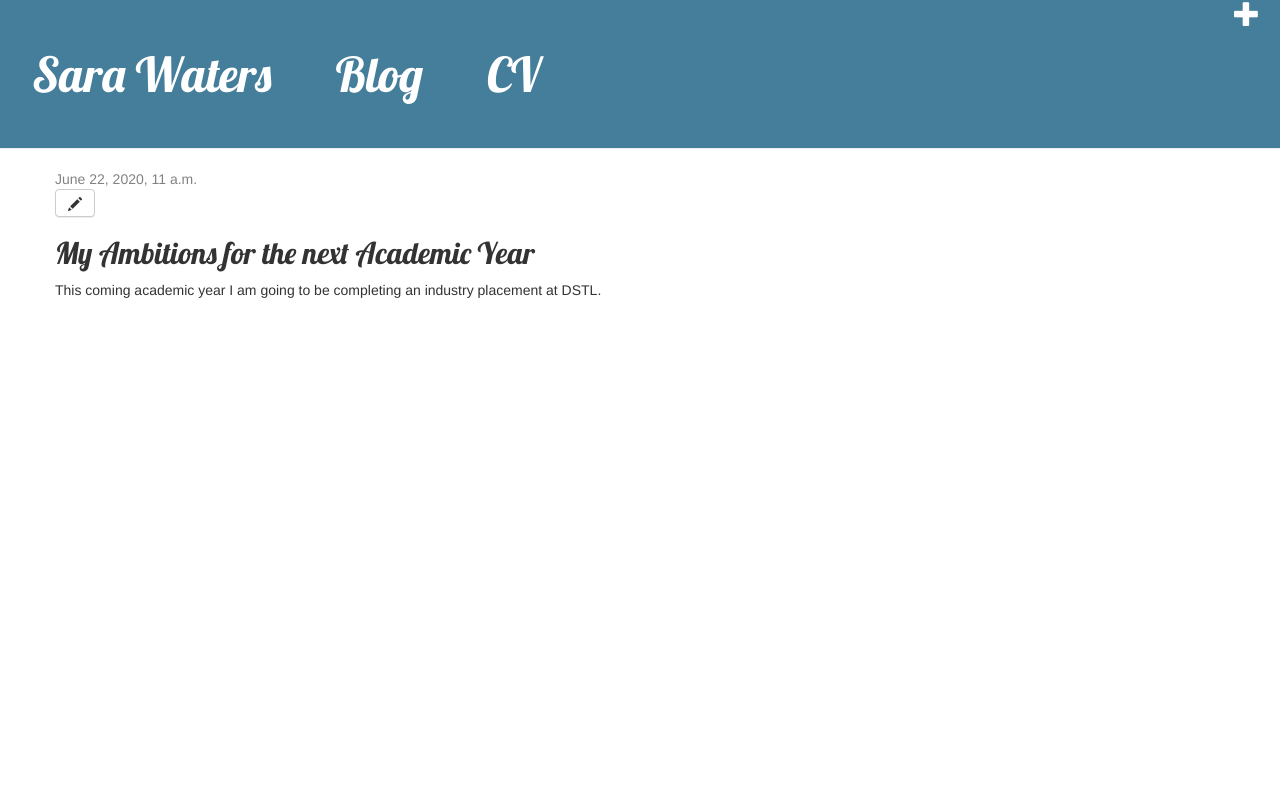
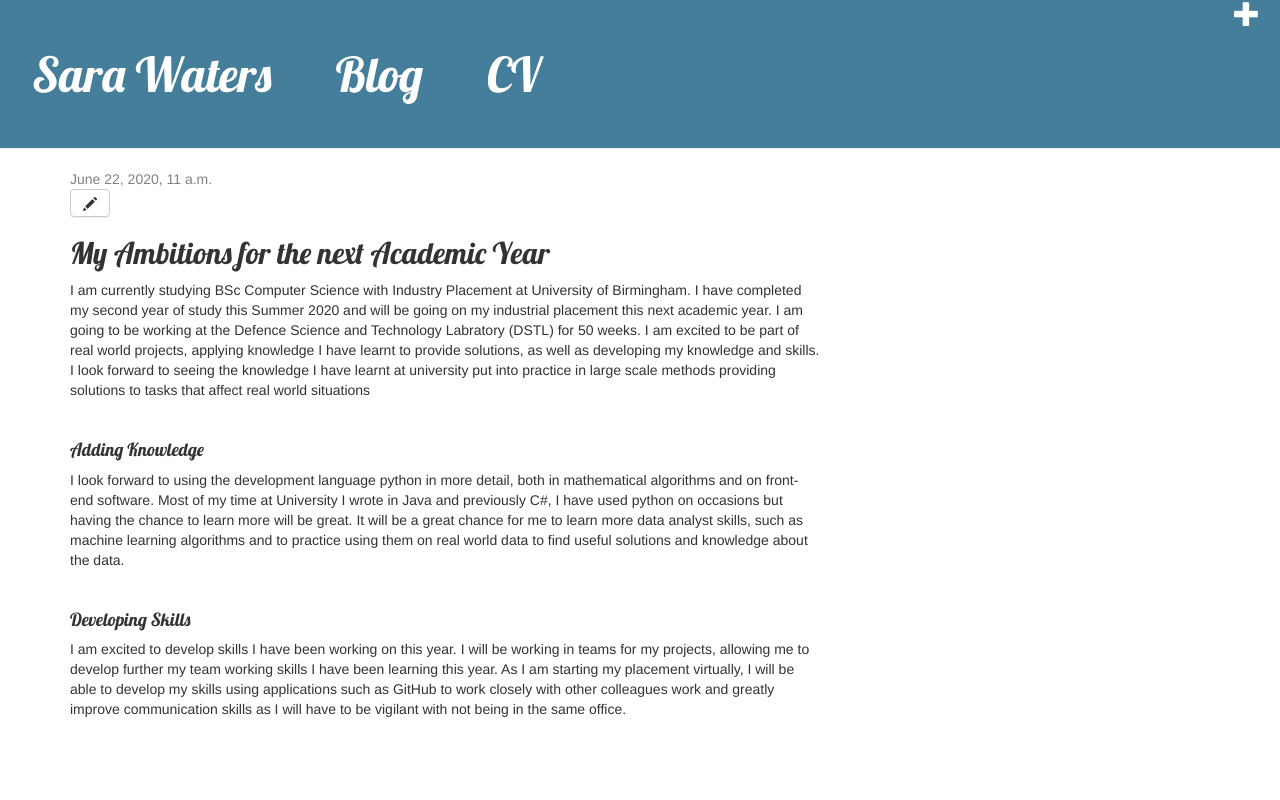
Before and after one commit to sewaters/Bridging-Coursework, a Django app: page /post/4/ in a window 1280 px wide. Run offline with Django 3.2, Linux system fonts and the light colour scheme; a user stored in the database is signed in; data comes from the database, SQL or seed files in the repository; some libraries are stand-ins or nearby versions.

Commit message:
Updated blog content

```diff
--- a/blog/static/css/blog.css
+++ b/blog/static/css/blog.css
@@ -24,7 +24,8 @@
 }
 
 .content {
-    margin-left: 40px;
+    margin-left:auto;
+    margin-right: auto;
 }
 
 h1, h2, h3, h4 {
--- /dev/null
+++ b/blog/templates/blog/post_nextYear.html
@@ -0,0 +1,43 @@
+{% extends 'blog/base.html' %}
+{% load static %}
+
+{% block content %}
+    <div class="post" >
+        {% if post.published_date %}
+            <div class="date">
+                {{ post.published_date }}
+            </div>
+        {% endif %}
+        {% if user.is_authenticated %}
+            <a class="btn btn-default" href="{% url 'post_edit' pk=post.pk %}"><span class="glyphicon glyphicon-pencil"></span></a>
+        {% endif %}
+        <h2>{{ post.title }}</h2>
+        <p>
+            I am currently studying BSc Computer Science with Industry Placement at University of Birmingham. I have
+            completed my second year of study this Summer 2020 and will be going on my industrial placement this next
+            academic year. I am going to be working at the Defence Science and Technology Labratory (DSTL) for 50 weeks.
+            I am excited to be part of real world projects, applying knowledge I have learnt to provide solutions, as
+            well as developing my knowledge and skills. I look forward to seeing the knowledge I have learnt at
+            university put into practice in large scale methods providing solutions to tasks that affect real world
+            situations
+        </p>
+        <br>
+        <h4>Adding Knowledge</h4>
+        <p>
+            I look forward to using the development language python in more detail, both in mathematical algorithms and
+            on front-end software. Most of my time at University I wrote in Java and previously C#, I have used python
+            on occasions but having the chance to learn more will be great. It will be a great chance for me to learn
+            more data analyst skills, such as machine learning algorithms and to practice using them on real world
+            data to find useful solutions and knowledge about the data.
+        </p>
+        <br>
+        <h4>Developing Skills</h4>
+        <p>
+            I am excited to develop skills I have been working on this year. I will be working in teams for my projects,
+            allowing me to develop further my team working skills I have been learning this year. As I am starting my
+            placement virtually, I will be able to develop my skills using applications such as GitHub to work closely
+            with other colleagues work and greatly improve communication skills as I will have to be vigilant with not
+            being in the same office.
+        </p>
+    </div>
+{% endblock %}
--- a/blog/views.py
+++ b/blog/views.py
@@ -15,6 +15,10 @@ def post_detail(request, pk):
     post = get_object_or_404(Post, pk=pk)
     if post.title == '2019/20 Study Highlights':
         return render(request, 'blog/post_studHigh.html', {'post': post})
+    elif post.title == 'My Ambitions for the next Academic Year':
+        return render(request, 'blog/post_nextYear.html', {'post': post})
+    elif post.title == 'The Structure of my Site and Django Review':
+        return render(request, 'blog/post_site&Django.html', {'post': post})
     else:
         return render(request, 'blog/post_detail.html', {'post': post})
 
```
Also changed, not shown: blog/templates/blog/post_site&Django.html (added, +29 -0 lines), blog/templates/blog/post_studHigh.html (+25 -2 lines), blog/static/images/TP Screenshot.png (added).
